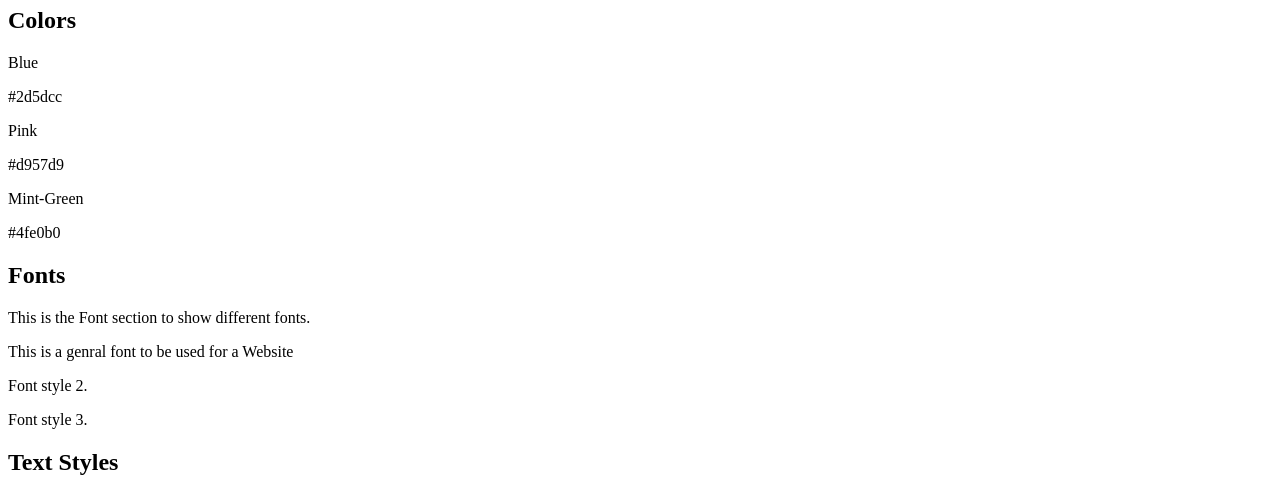
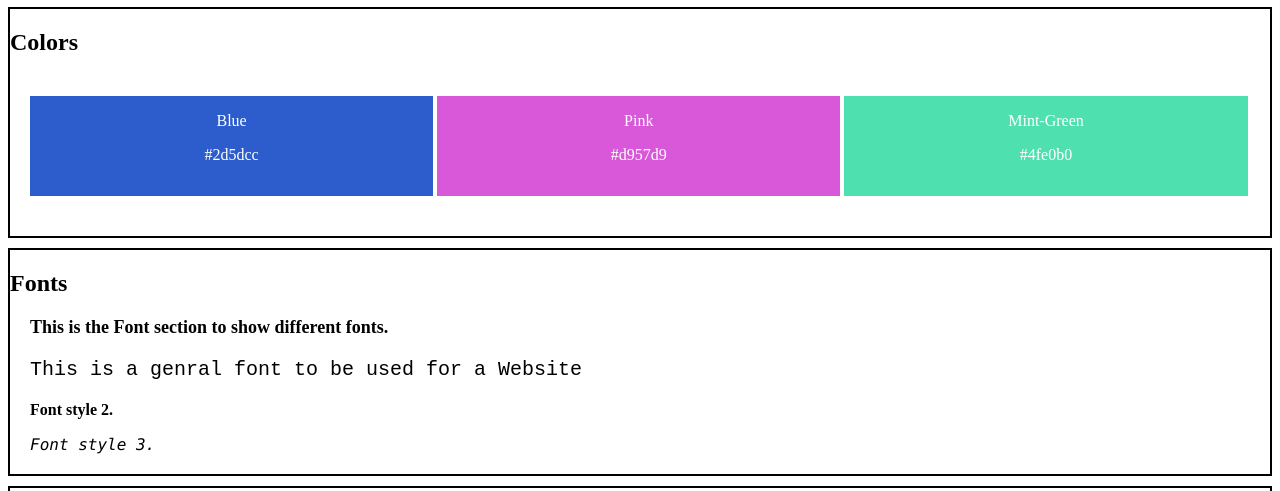
Before and after one commit to jtthrailkill/style-design, a plain HTML site: page index.html in a window 1280 px wide. Shown: the part 73-564 px from the top of the page. Drawn offline with Linux system fonts and the light colour scheme.

Commit message:
Update index.html

```diff
--- a/index.html
+++ b/index.html
@@ -5,7 +5,7 @@
     <meta http-equiv="X-UA-Compatible" content="IE=edge">
     <meta name="viewport" content="width=device-width, initial-scale=1.0">
      <title>Style and Design System</title>
-    <link rel="stylesheet" href="/Users/jt/Desktop/Codecademy Projects/Project | Website design system/styles.css">
+    <link rel="stylesheet" href="style-design/style.css">
 </head>
 <body>
     <div>
```
